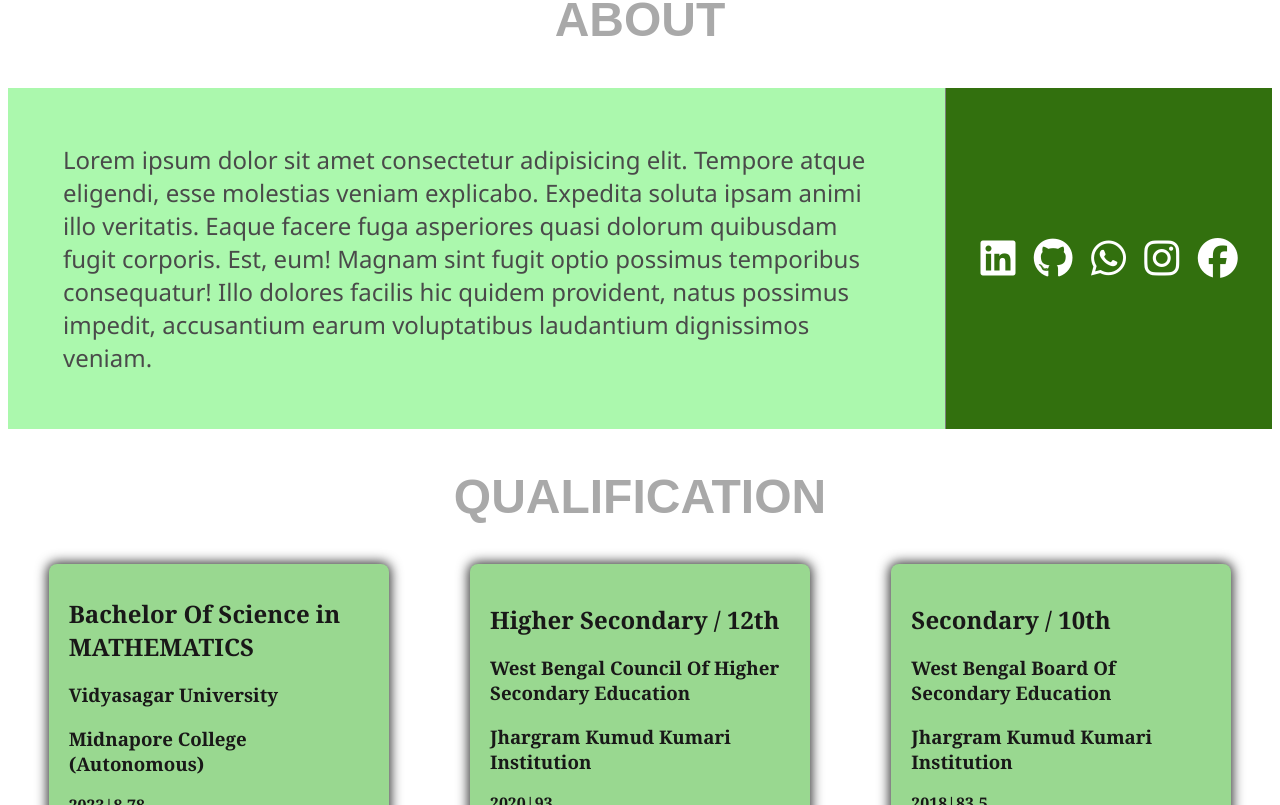
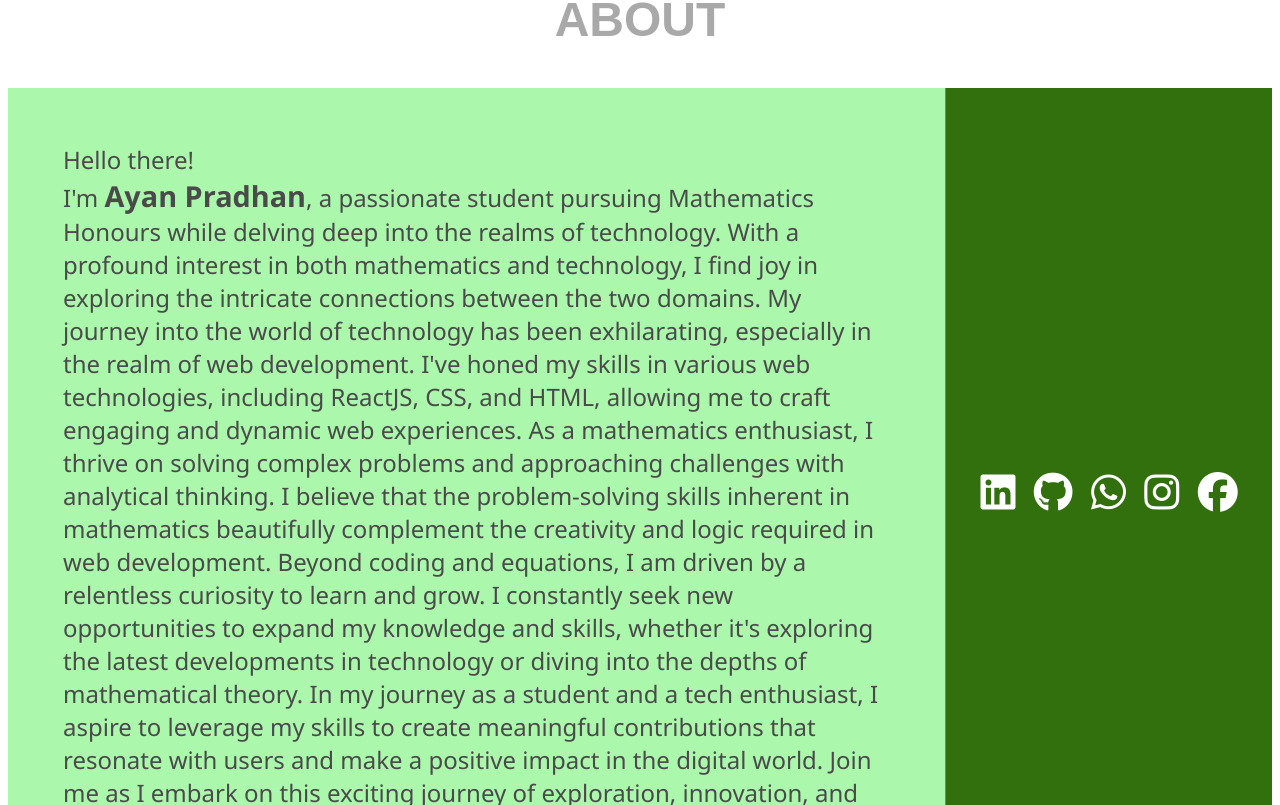
Before and after one commit to knowaboutayan/NewA1, a React (Vite) app: page / in a window 1280 px wide. Shown: the part 795-1600 px from the top of the page. Built offline with nearby package versions, Linux system fonts and the light colour scheme.

Commit message:
added About

```diff
--- a/src/components/About.jsx
+++ b/src/components/About.jsx
@@ -6,8 +6,21 @@ const color = "color:red"
 const About = () => <>
     <SectionTitle sectionName={"About"} />
     <div className="about flex flexRowDirextion flexWrap ">    <div >
-        <article>Lorem ipsum dolor sit amet consectetur adipisicing elit. Tempore atque eligendi, esse molestias veniam explicabo. Expedita soluta ipsam animi illo veritatis. Eaque facere fuga asperiores quasi dolorum quibusdam fugit corporis. Est, eum! Magnam sint fugit optio possimus temporibus consequatur! Illo dolores facilis hic quidem provident, natus possimus impedit, accusantium earum voluptatibus laudantium dignissimos veniam.</article>
-    </div>
+        <article>
+
+<main>Hello there!</main> I'm <big><b>Ayan Pradhan</b></big>, a passionate student pursuing Mathematics Honours while delving deep into the realms of technology. With a profound interest in both mathematics and technology, I find joy in exploring the intricate connections between the two domains.
+
+My journey into the world of technology has been exhilarating, especially in the realm of web development. I've honed my skills in various web technologies, including ReactJS, CSS, and HTML, allowing me to craft engaging and dynamic web experiences.
+
+As a mathematics enthusiast, I thrive on solving complex problems and approaching challenges with analytical thinking. I believe that the problem-solving skills inherent in mathematics beautifully complement the creativity and logic required in web development.
+
+Beyond coding and equations, I am driven by a relentless curiosity to learn and grow. I constantly seek new opportunities to expand my knowledge and skills, whether it's exploring the latest developments in technology or diving into the depths of mathematical theory.
+
+In my journey as a student and a tech enthusiast, I aspire to leverage my skills to create meaningful contributions that resonate with users and make a positive impact in the digital world.
+
+Join me as I embark on this exciting journey of exploration, innovation, and growth!
+
+</article>    </div>
 
         <div id="socialMedia" className="flex flexRowDirection centerAlign">
 
```
